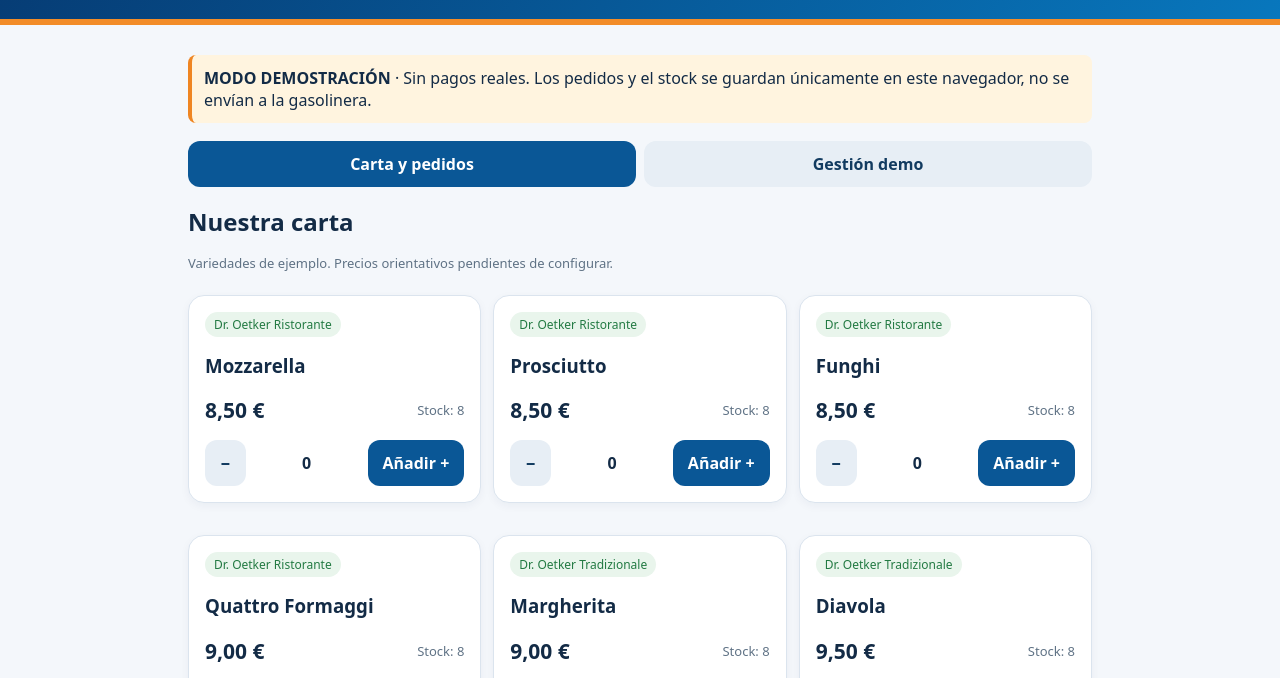
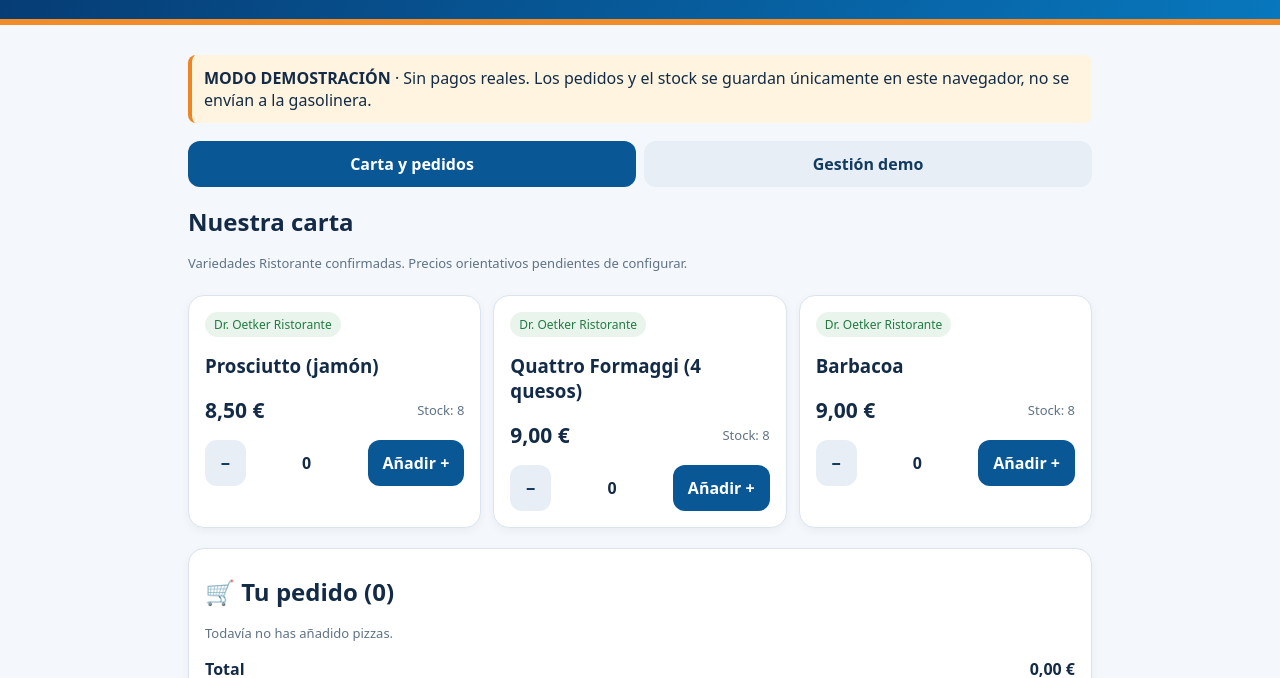
Before and after one commit to calvovizcaino-star/K124-Pizza, a plain HTML site: page index.html in a window 1280 px wide. Shown: the part 88-766 px from the top of the page. Drawn offline with Linux system fonts and the light colour scheme.

Commit message:
Limitar carta Ristorante a Prosciutto, Quattro Formaggi y Barbacoa

```diff
--- a/index.html
+++ b/index.html
@@ -6,12 +6,12 @@
 <header><div style="max-width:940px;margin:auto"><h1>🍕 K124 PIZZA</h1><small>K124 SL · Pizzas calientes para recoger</small></div></header>
 <main><div class="notice"><b>MODO DEMOSTRACIÓN</b> · Sin pagos reales. Los pedidos y el stock se guardan únicamente en este navegador, no se envían a la gasolinera.</div>
 <nav><button id="shopTab" onclick="tab('shop')">Carta y pedidos</button><button id="adminTab" class="secondary" onclick="tab('admin')">Gestión demo</button></nav>
-<section id="shop"><h2>Nuestra carta</h2><p class="muted">Variedades de ejemplo. Precios orientativos pendientes de configurar.</p><div id="catalog" class="grid"></div><div class="card"><h2>🛒 Tu pedido <span id="count"></span></h2><div id="basket"></div><p class="flex"><b>Total</b><strong id="total">0,00 €</strong></p><label>Nombre para recoger<input id="customer" placeholder="Tu nombre" maxlength="70"></label><label>Recogida<select id="when" onchange="document.getElementById('schedule').classList.toggle('hidden',this.value!=='scheduled')"><option value="asap">Lo antes posible</option><option value="scheduled">Programar recogida</option></select></label><div id="schedule" class="hidden"><label>Fecha y hora<input id="pickup" type="datetime-local"></label></div><button class="orange" style="width:100%" onclick="order()">Simular pedido (sin cobrar)</button><p class="muted">Horno Merrychef: 1 pizza por ciclo de 3 min 40 s. El precalentamiento en frío puede tardar unos 8 minutos. Los tiempos son estimaciones, no promesas de recogida.</p></div></section>
+<section id="shop"><h2>Nuestra carta</h2><p class="muted">Variedades Ristorante confirmadas. Precios orientativos pendientes de configurar.</p><div id="catalog" class="grid"></div><div class="card"><h2>🛒 Tu pedido <span id="count"></span></h2><div id="basket"></div><p class="flex"><b>Total</b><strong id="total">0,00 €</strong></p><label>Nombre para recoger<input id="customer" placeholder="Tu nombre" maxlength="70"></label><label>Recogida<select id="when" onchange="document.getElementById('schedule').classList.toggle('hidden',this.value!=='scheduled')"><option value="asap">Lo antes posible</option><option value="scheduled">Programar recogida</option></select></label><div id="schedule" class="hidden"><label>Fecha y hora<input id="pickup" type="datetime-local"></label></div><button class="orange" style="width:100%" onclick="order()">Simular pedido (sin cobrar)</button><p class="muted">Horno Merrychef: 1 pizza por ciclo de 3 min 40 s. El precalentamiento en frío puede tardar unos 8 minutos. Los tiempos son estimaciones, no promesas de recogida.</p></div></section>
 <section id="admin" class="hidden"><h2>Gestión de pruebas</h2><div class="notice">Esta pantalla es una demostración local, sin autenticación. No debe usarse para gestionar pedidos reales.</div><div class="card"><h3>Pedidos de este dispositivo</h3><div id="orders"></div></div><div class="card"><h3>Stock y precios de prueba</h3><div id="inventory"></div></div><div class="card"><h3>Venta de mostrador</h3><label>Pizza<select id="counterPizza"></select></label><button onclick="counterSale()">Registrar venta de prueba</button></div><button class="secondary" onclick="resetDemo()">Restablecer demo</button></section>
 </main><footer>K124 SL · Aplicación de demostración · No se realizan cobros</footer>
 <script>
-const defaults=[{id:'r1',family:'Ristorante',name:'Mozzarella',price:8.5,stock:8},{id:'r2',family:'Ristorante',name:'Prosciutto',price:8.5,stock:8},{id:'r3',family:'Ristorante',name:'Funghi',price:8.5,stock:8},{id:'r4',family:'Ristorante',name:'Quattro Formaggi',price:9,stock:8},{id:'t1',family:'Tradizionale',name:'Margherita',price:9,stock:8},{id:'t2',family:'Tradizionale',name:'Diavola',price:9.5,stock:8}];
-const key='k124pizza-demo-v1';let state;try{state=JSON.parse(localStorage.getItem(key))}catch(e){}if(!state||!Array.isArray(state.items))state={items:structuredClone(defaults),orders:[],cart:{}};const eur=n=>Number(n).toLocaleString('es-ES',{style:'currency',currency:'EUR'});const save=()=>localStorage.setItem(key,JSON.stringify(state));const safe=s=>String(s).replace(/[&<>"']/g,c=>({'&':'&amp;','<':'&lt;','>':'&gt;','"':'&quot;',"'":'&#39;'}[c]));const qty=id=>state.cart[id]||0;
+const defaults=[{id:'r2',family:'Ristorante',name:'Prosciutto (jamón)',price:8.5,stock:8},{id:'r4',family:'Ristorante',name:'Quattro Formaggi (4 quesos)',price:9,stock:8},{id:'r5',family:'Ristorante',name:'Barbacoa',price:9,stock:8}];
+const key='k124pizza-demo-v1';let state;try{state=JSON.parse(localStorage.getItem(key))}catch(e){}if(!state||!Array.isArray(state.items))state={items:structuredClone(defaults),orders:[],cart:{}};else{const allowed=new Set(defaults.map(p=>p.id));state.items=defaults.map(p=>{const old=state.items.find(x=>x.id===p.id);return old?{...p,price:old.price,stock:old.stock}:p});state.cart=Object.fromEntries(Object.entries(state.cart||{}).filter(([id])=>allowed.has(id)));}const eur=n=>Number(n).toLocaleString('es-ES',{style:'currency',currency:'EUR'});const save=()=>localStorage.setItem(key,JSON.stringify(state));const safe=s=>String(s).replace(/[&<>"']/g,c=>({'&':'&amp;','<':'&lt;','>':'&gt;','"':'&quot;',"'":'&#39;'}[c]));const qty=id=>state.cart[id]||0;
 function tab(t){document.getElementById('shop').classList.toggle('hidden',t!=='shop');document.getElementById('admin').classList.toggle('hidden',t!=='admin');document.getElementById('shopTab').className=t==='shop'?'':'secondary';document.getElementById('adminTab').className=t==='admin'?'':'secondary';render()}
 function add(id,delta){const p=state.items.find(x=>x.id===id);state.cart[id]=Math.max(0,Math.min(p.stock,qty(id)+delta));save();render()}
 function render(){document.getElementById('catalog').innerHTML=state.items.map(p=>'<div class="card"><span class="pill">Dr. Oetker '+safe(p.family)+'</span><h3>'+safe(p.name)+'</h3><div class="flex"><span class="price">'+eur(p.price)+'</span><span class="muted">'+(p.stock?'Stock: '+p.stock:'Agotada')+'</span></div><div class="flex" style="margin-top:16px"><button class="secondary" onclick="add(\''+p.id+'\',-1)">−</button><b>'+qty(p.id)+'</b><button onclick="add(\''+p.id+'\',1)" '+(qty(p.id)>=p.stock?'disabled':'')+'>Añadir +</button></div></div>').join('');
```
